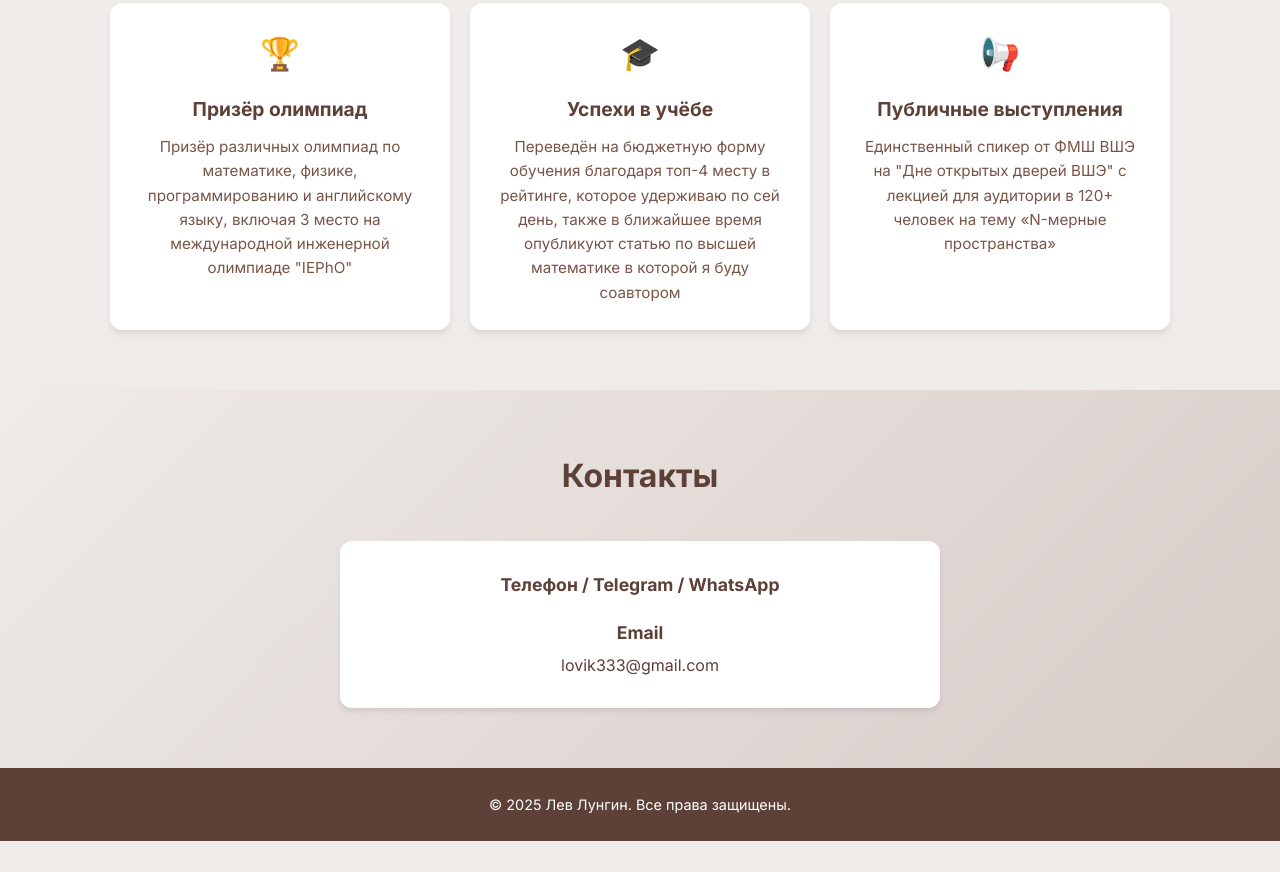
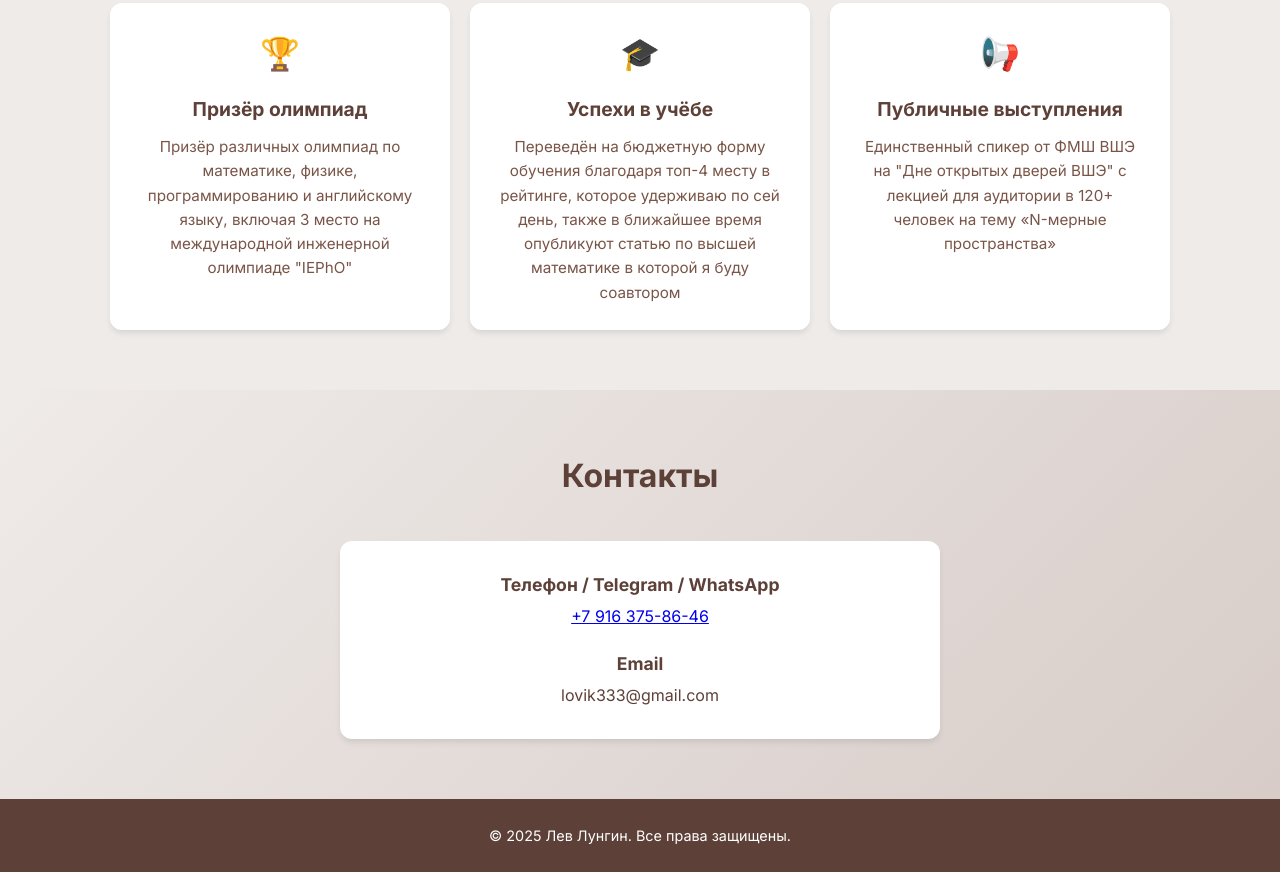
Before and after one commit to LLungin/llungin.github.io, a plain HTML site: page index.html in a window 1280 px wide. Shown: the part 1662-2534 px from the top of the page. Before the commit the page ends 2503 px from the top, so only its background shows below. Drawn offline with Linux system fonts and the light colour scheme.

Commit message:
Update index.html

```diff
--- a/index.html
+++ b/index.html
@@ -552,7 +552,7 @@
             <div class="contact-info">
                 <div class="contact-item">
                     <h3>Телефон / Telegram / WhatsApp</h3>
-                    <a href=»tel:+7 916 375-86-46″></a>
+                    <p><a href="tel:+79163758646">+7 916 375-86-46</a></p>
                 </div>
                 <div class="contact-item">
                     <h3>Email</h3>
```
